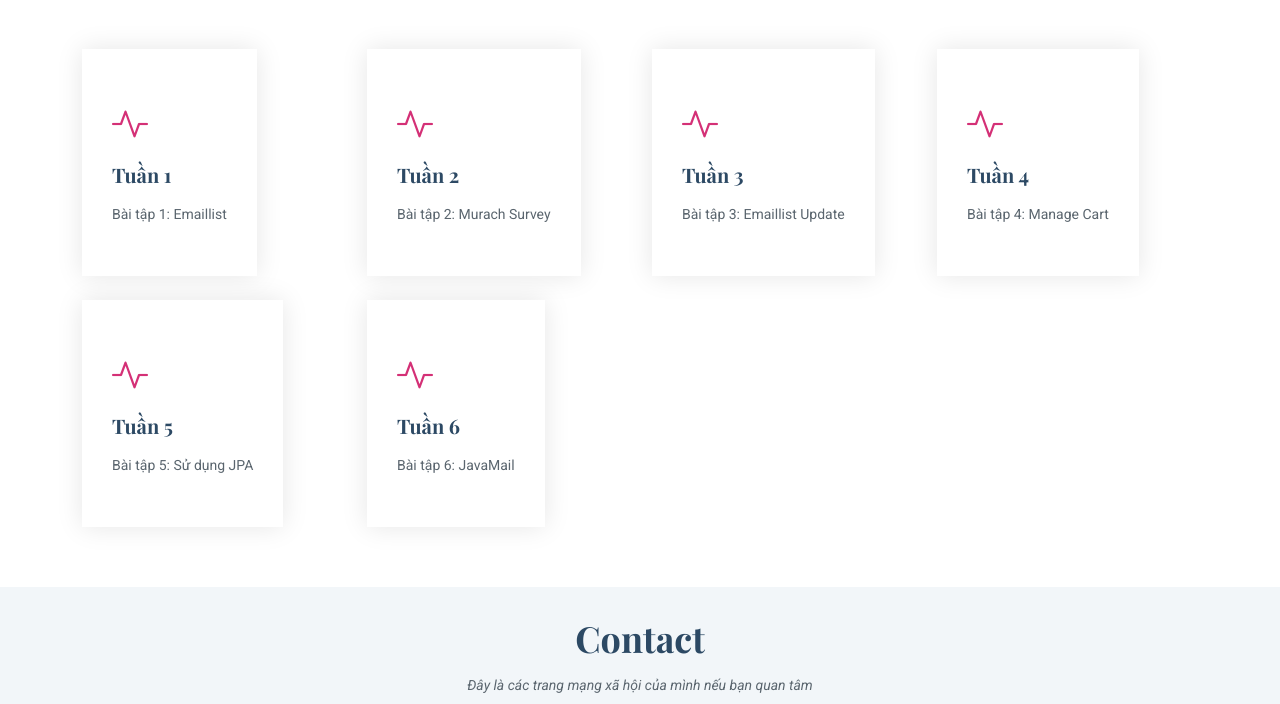
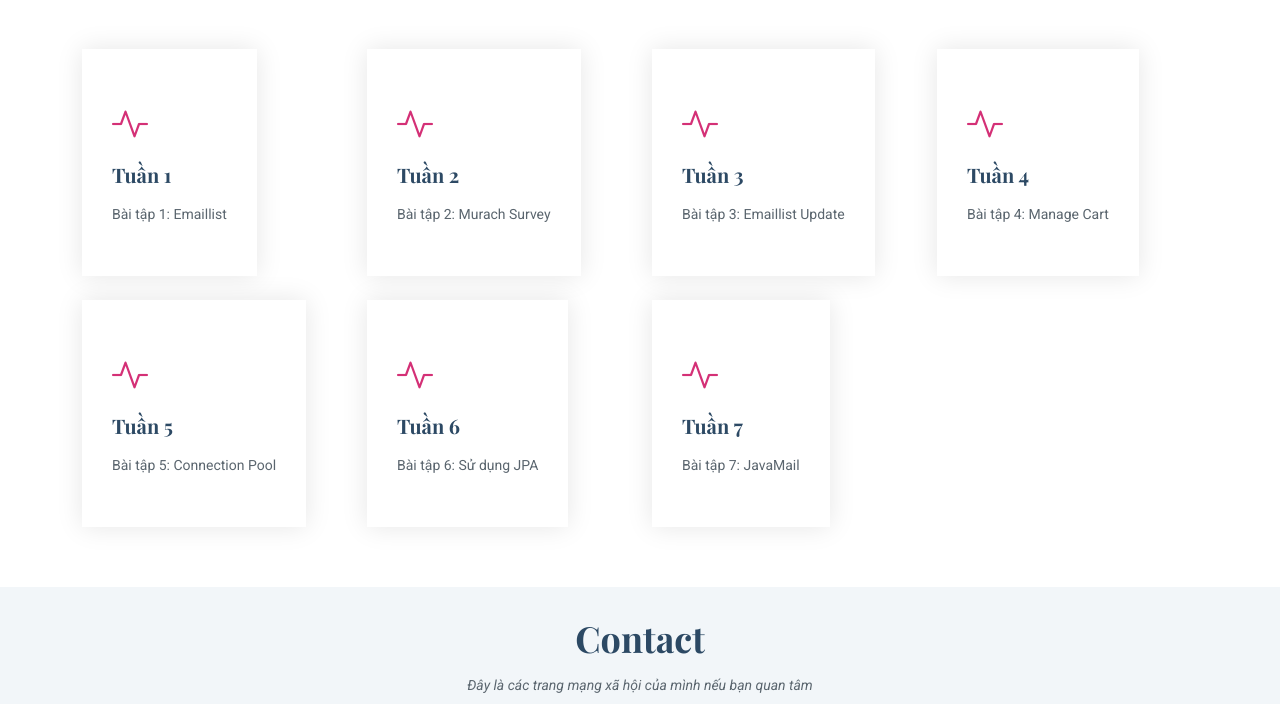
Before and after one commit to xdung04/Profile, a plain HTML site: page index.html in a window 1280 px wide. Shown: the part 1509-2213 px from the top of the page. Drawn offline with nearby package versions, Linux system fonts and the light colour scheme; a web font is replaced by a local one.

Commit message:
Update index.html

```diff
--- a/index.html
+++ b/index.html
@@ -146,16 +146,24 @@
       <div class="col-xl-3 col-md-6 d-flex" data-aos="fade-up" data-aos-delay="100">
         <div class="service-item position-relative">
           <div class="icon"><i class="bi bi-activity icon"></i></div>
-          <h4><a href="https://xdung.onrender.com/JPAtest/" class="stretched-link">Tuần 5</a></h4>
-          <p>Bài tập 5: Sử dụng JPA</p>
+          <h4><a href="https://xdung.onrender.com/connectionPool/" class="stretched-link">Tuần 5</a></h4>
+          <p>Bài tập 5: Connection Pool</p>
         </div>
       </div><!-- End Service Item -->
       <!-- Week 6 -->
       <div class="col-xl-3 col-md-6 d-flex" data-aos="fade-up" data-aos-delay="100">
         <div class="service-item position-relative">
           <div class="icon"><i class="bi bi-activity icon"></i></div>
-          <h4><a href="https://xdung.onrender.com/SendEmail/" class="stretched-link">Tuần 6</a></h4>
-          <p>Bài tập 6: JavaMail</p>
+          <h4><a href="https://xdung.onrender.com/JPAtest/" class="stretched-link">Tuần 6</a></h4>
+          <p>Bài tập 6: Sử dụng JPA</p>
+        </div>
+      </div><!-- End Service Item -->
+      <!-- Week 7 -->
+      <div class="col-xl-3 col-md-6 d-flex" data-aos="fade-up" data-aos-delay="100">
+        <div class="service-item position-relative">
+          <div class="icon"><i class="bi bi-activity icon"></i></div>
+          <h4><a href="https://xdung.onrender.com/SendEmail/" class="stretched-link">Tuần 7</a></h4>
+          <p>Bài tập 7: JavaMail</p>
         </div>
       </div><!-- End Service Item -->
     </div>
```
